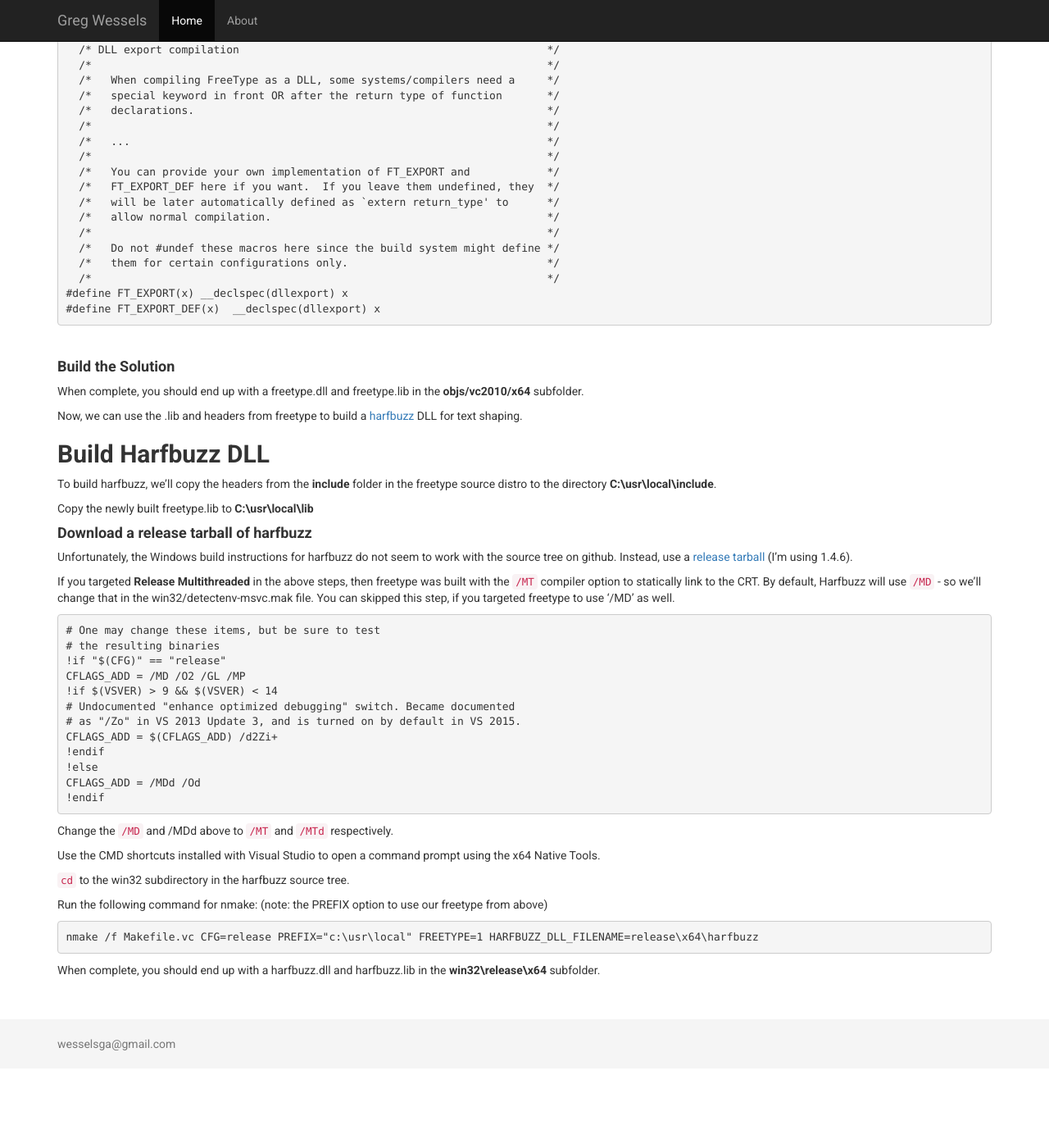
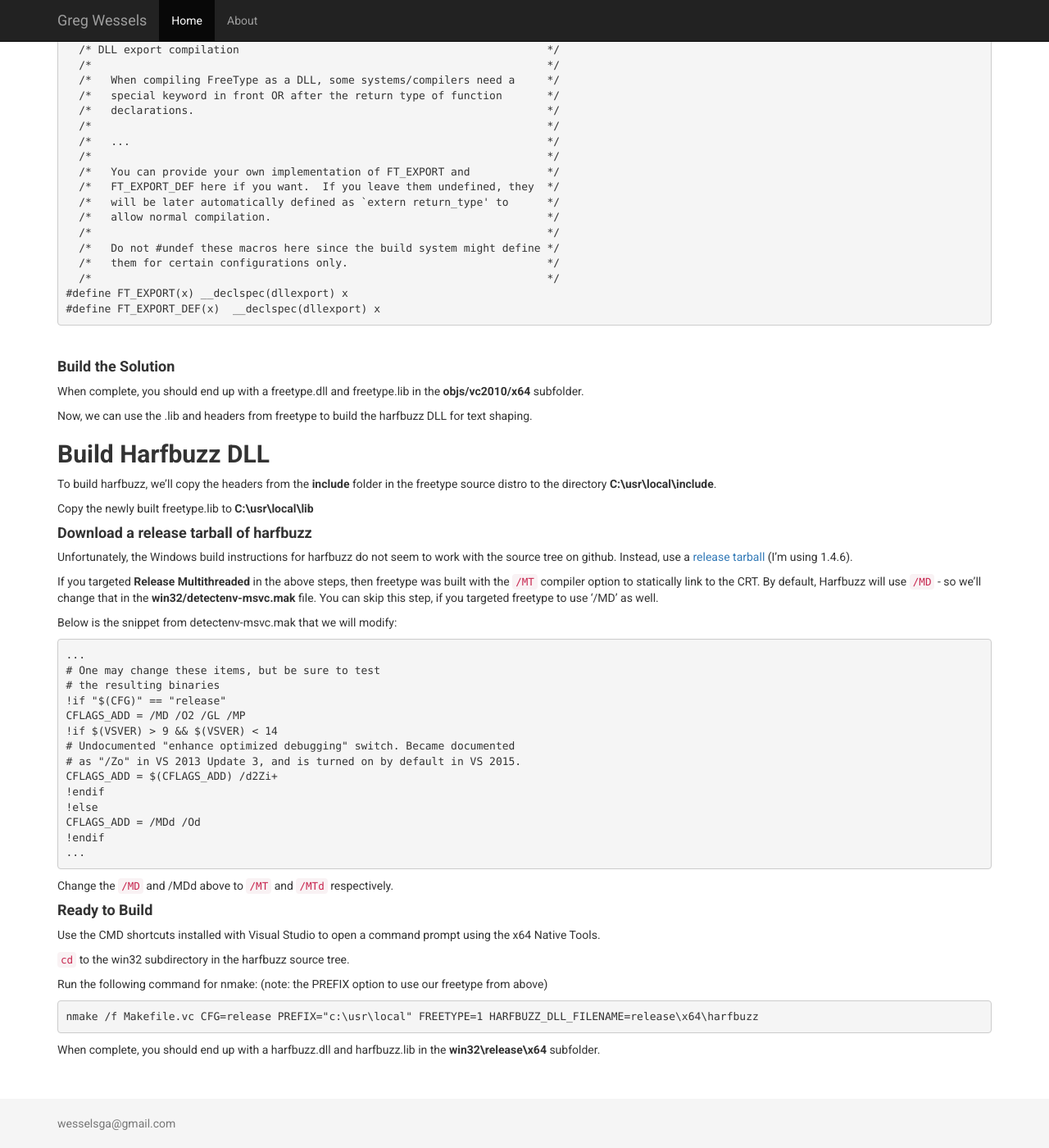
Before and after one commit to wesselsga/wesselsga.github.io, a Jekyll site: the page built from _posts/2017-05-02-freetype-harfbuzz.md, in a window 1280 px wide and 1400 px high, scrolled down 858 px. Shown: the whole window at 82% size. Built offline with Jekyll 4.4.1, drawn with Linux system fonts in a browser that asks for light colours; before the commit the page ends 2161 px from its top, so only the background shows below that.

Commit message:
freetype

````diff
--- a/_posts/2017-05-02-freetype-harfbuzz.md
+++ b/_posts/2017-05-02-freetype-harfbuzz.md
@@ -56,7 +56,7 @@
 #### Build the Solution ####
 When complete, you should end up with a freetype.dll and freetype.lib in the **objs/vc2010/x64** subfolder.
 
-Now, we can use the .lib and headers from freetype to build a [harfbuzz](https://www.freedesktop.org/wiki/Software/HarfBuzz/) DLL for text shaping.
+Now, we can use the .lib and headers from freetype to build the harfbuzz DLL for text shaping.
 
 ## Build Harfbuzz DLL ##
 
@@ -68,9 +68,12 @@
 
 Unfortunately, the Windows build instructions for harfbuzz do not seem to work with the source tree on github.  Instead, use a [release tarball](https://www.freedesktop.org/software/harfbuzz/release/) (I'm using 1.4.6).
 
-If you targeted **Release Multithreaded** in the above steps, then freetype was built with the `/MT` compiler option to statically link to the CRT.  By default, Harfbuzz will use `/MD` - so we'll change that in the win32/detectenv-msvc.mak file.  You can skipped this step, if you targeted freetype to use '/MD' as well.
+If you targeted **Release Multithreaded** in the above steps, then freetype was built with the `/MT` compiler option to statically link to the CRT.  By default, Harfbuzz will use `/MD` - so we'll change that in the **win32/detectenv-msvc.mak** file.  You can skip this step, if you targeted freetype to use '/MD' as well.
+
+Below is the snippet from detectenv-msvc.mak that we will modify:
 
 ```Batchfile
+...
 # One may change these items, but be sure to test
 # the resulting binaries
 !if "$(CFG)" == "release"
@@ -83,9 +86,12 @@
 !else
 CFLAGS_ADD = /MDd /Od
 !endif
+...
 ```
 
 Change the `/MD` and /MDd above to `/MT` and `/MTd` respectively.
+
+#### Ready to Build ####
 
 Use the CMD shortcuts installed with Visual Studio to open a command prompt using the x64 Native Tools.
 
````
